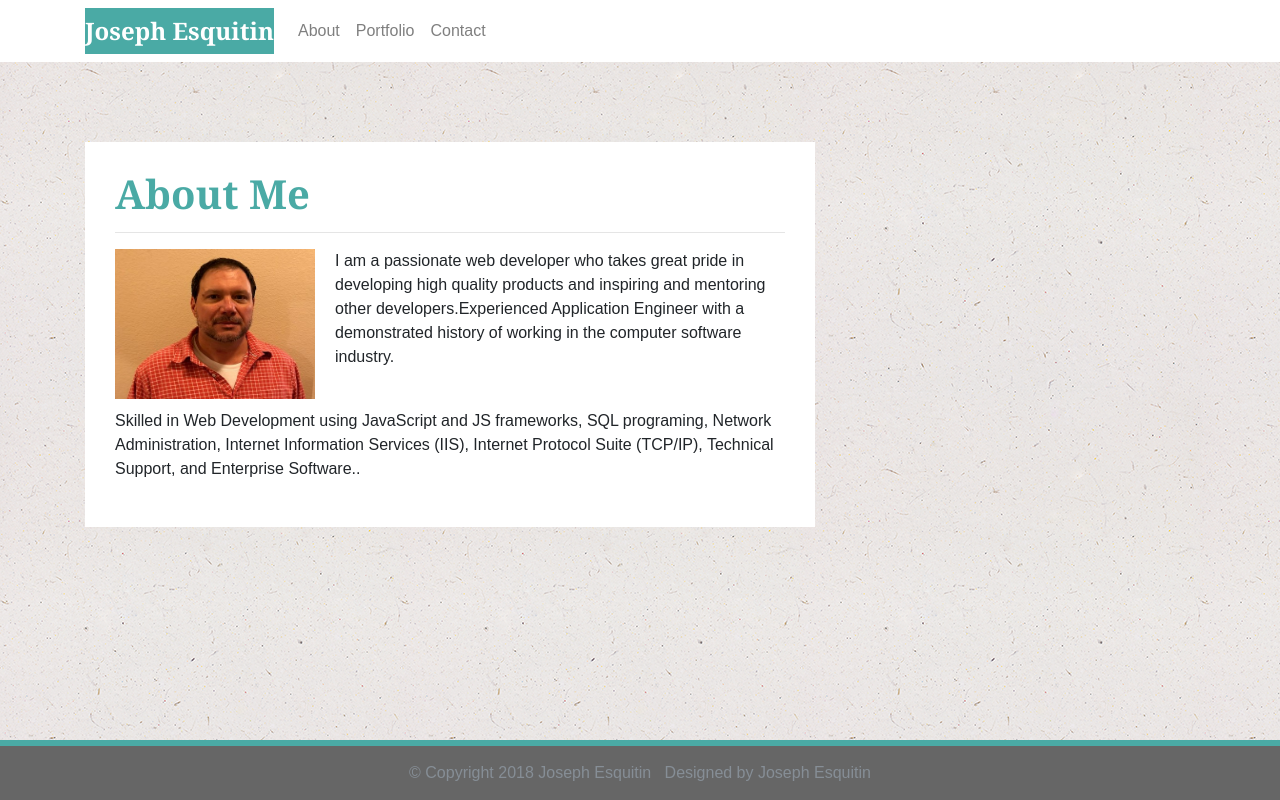
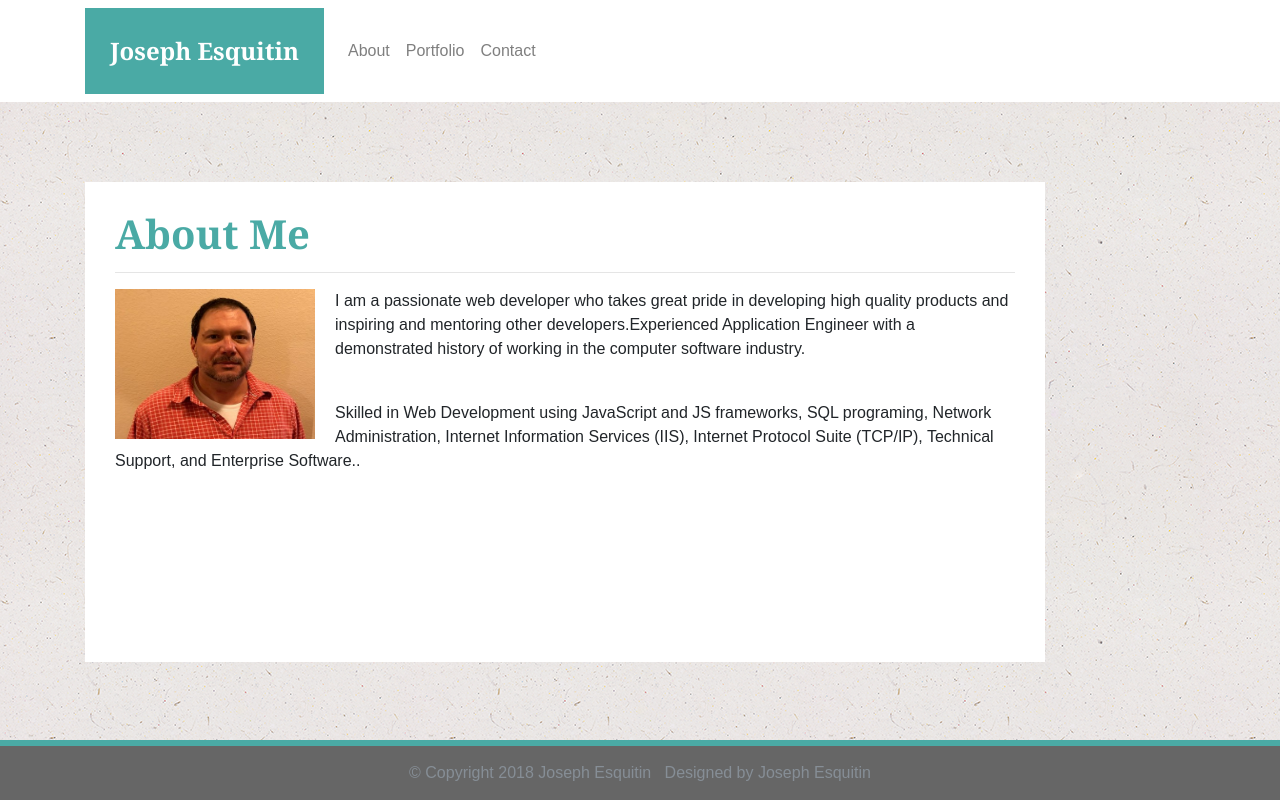
Before and after one commit to jesquitin/bootstrap-portfolio, a plain HTML site: page index.html in a window 1280 px wide. Drawn offline with nearby package versions, Linux system fonts and the light colour scheme.

Commit message:
fixing nav header padding and increasing the size of main article

```diff
--- a/assets/css/style.css
+++ b/assets/css/style.css
@@ -18,6 +18,7 @@ body {
   /* add space for fixed nav */
   main {
     margin: 80px 0;
+
   }
 
   /* create styles for use for all white main boxes */
@@ -26,6 +27,8 @@ body {
 
     padding: 30px;
     margin-bottom: 30px;
+    width:960px;
+    height:480px;
   }
 
   .block-header {
@@ -44,8 +47,10 @@ body {
     font-weight: bold;
     color: #fff;
 
+
     /* Visual */
     background: #4aaaa5;
+    padding: 25px;
   }
 
   /* override bootstrap hover color and border */
```
